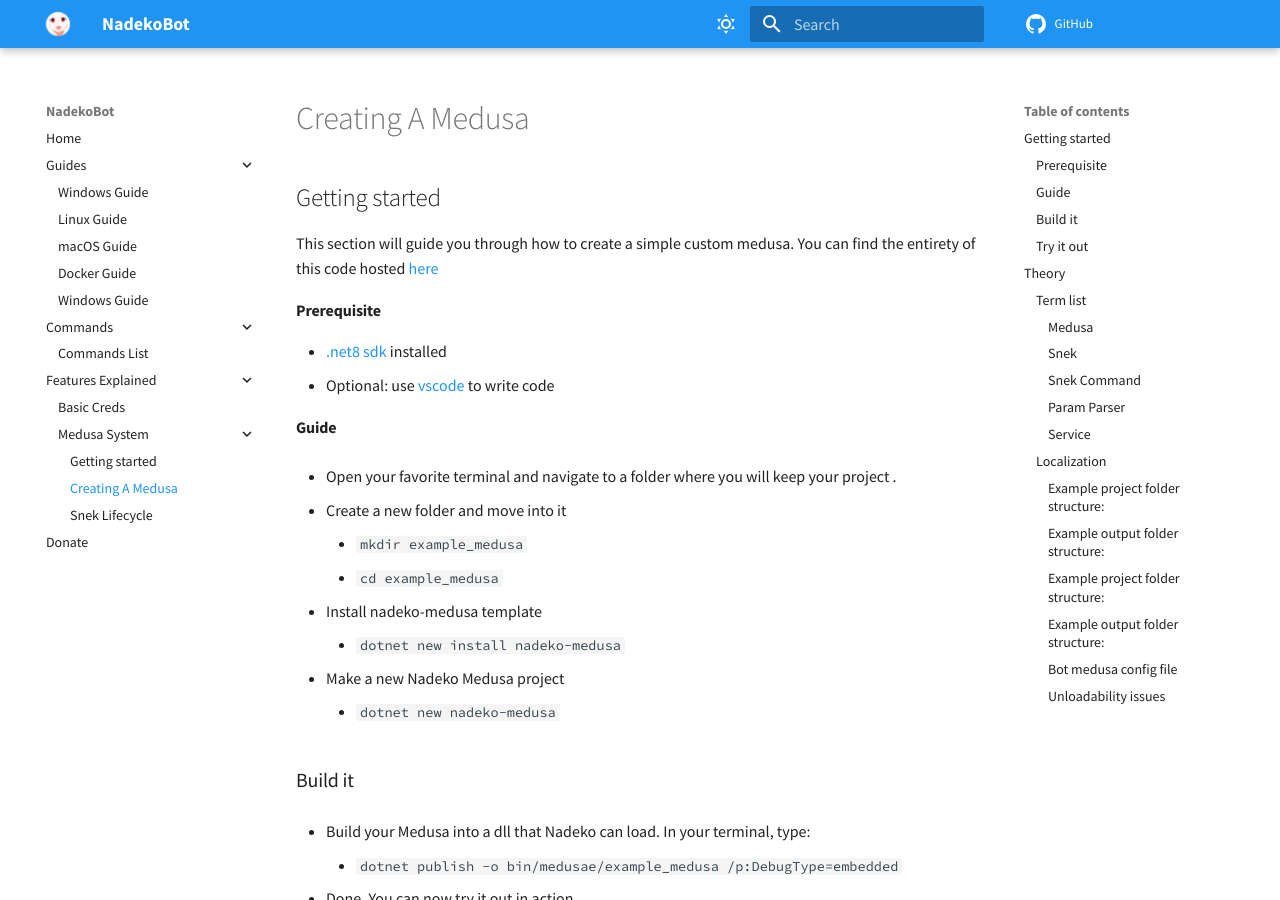
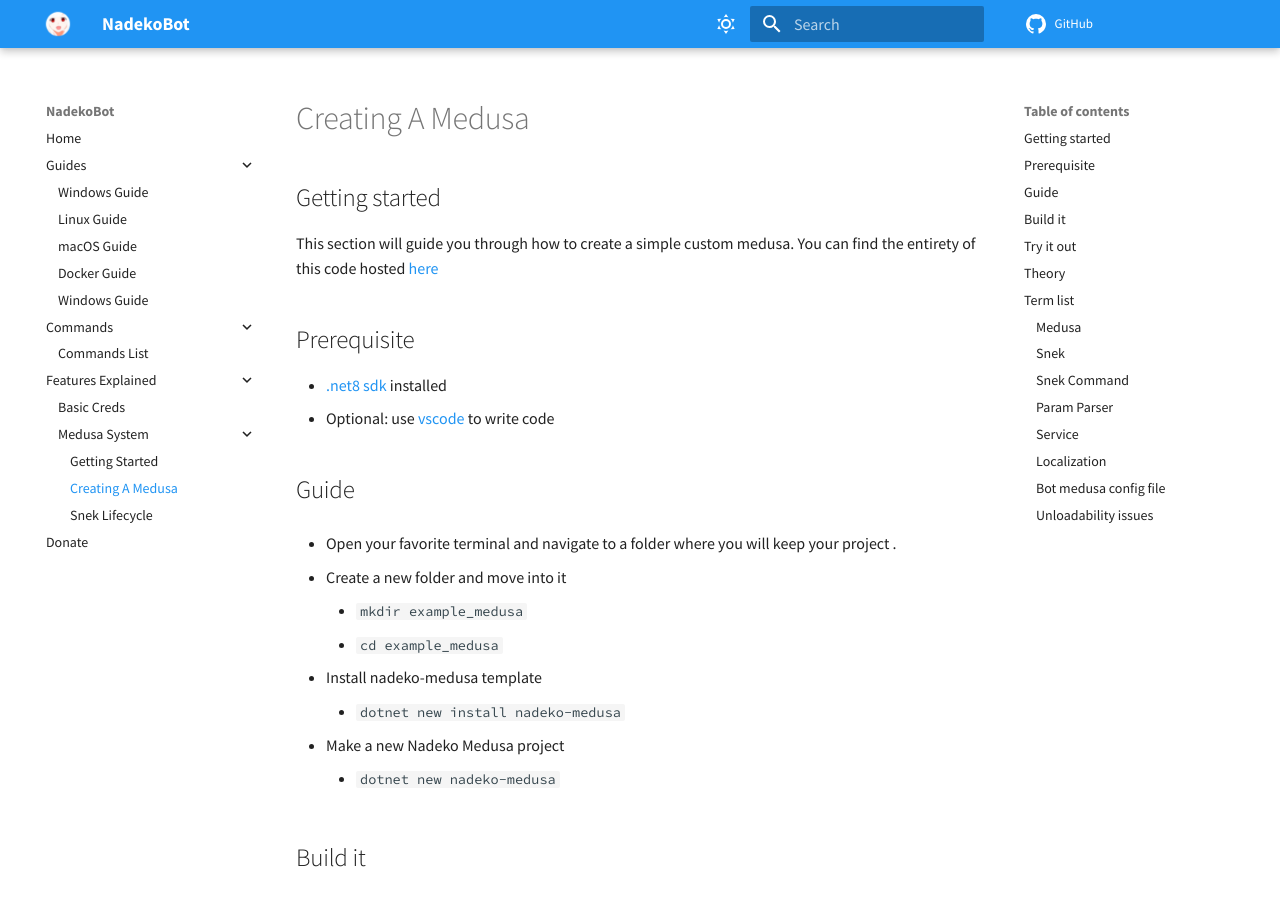
Before and after one commit to nadeko-bot/nadekobot, an MkDocs documentation site: the page built from docs/md/medusa/creating-a-medusa.md, in a window 1280 px wide and 900 px high. Built offline with MkDocs 1.6.1 and Material for MkDocs 9.7.7, drawn with Linux system fonts in a browser that asks for light colours; emoji names are drawn with the system emoji font; comment, search, counter and statistics services are not loaded.

Commit message:
docs: Fix incorrect header sizing and remove extra white space

```diff
--- a/docs/md/medusa/creating-a-medusa.md
+++ b/docs/md/medusa/creating-a-medusa.md
@@ -4,11 +4,12 @@
 
 This section will guide you through how to create a simple custom medusa. You can find the entirety of this code hosted [here](https://gitlab.com/nadeko/example_medusa)
 
-#### Prerequisite
+## Prerequisite
+
 - [.net8 sdk](https://dotnet.microsoft.com/en-us/download) installed
 - Optional: use [vscode](https://code.visualstudio.com/download) to write code
 
-#### Guide
+## Guide
 
 - Open your favorite terminal and navigate to a folder where you will keep your project .
 
@@ -22,14 +23,14 @@
 - Make a new Nadeko Medusa project
     - `dotnet new nadeko-medusa`
 
-### Build it
+## Build it
 
 - Build your Medusa into a dll that Nadeko can load. In your terminal, type:
     - `dotnet publish -o bin/medusae/example_medusa /p:DebugType=embedded`
 
 - Done. You can now try it out in action.
 
-### Try it out
+## Try it out
 
 - Copy the `bin/medusae/example_medusa` folder into your NadekoBot's `data/medusae/` folder. (Nadeko version 4.1.0+)
 
@@ -57,20 +58,20 @@
 
 The medusa base classes used for development are open source [here](https://github.com/nadeko-bot/nadekobot/tree/v6/src/Nadeko.Medusa) in case you need reference, as there is no generated documentation at the moment.
 
-### Term list
+## Term list
 
-#### Medusa
+### Medusa
 
 - The project itself which compiles to a single `.dll` (and some optional auxiliary files), it can contain multiple [Sneks](#snek), [Services](#service), and [ParamParsers](#param-parser)
 
-#### Snek
+### Snek
 
 - A class which will be added as a single Module to NadekoBot on load. It also acts as a [lifecycle handler](snek-lifecycle.md) and as a singleton service with the support for initialize and cleanup.
 - It can contain a Snek (called SubSnek) but only 1 level of nesting is supported (you can only have a snek contain a subsnek, but a subsnek can't contain any other sneks)
 - Sneks can have their own prefix
     - For example if you set this to 'test' then a command called 'cmd' will have to be invoked by using `.test cmd` instead of `.cmd`
 
-#### Snek Command
+### Snek Command
 
 - Acts as a normal command
 - Has context injected as a first argument which controls where the command can be executed
@@ -81,12 +82,12 @@
 - It also supports dependency injection via `[inject]` attribute. These dependencies must come after the context and before any input parameters
 - Supports `ValueTask`, `Task`, `Task<T>` and `void` return types
 
-#### Param Parser
+### Param Parser
 
 - Allows custom parsing of command arguments into your own types.
 - Overriding existing parsers (for example for IGuildUser, etc...) can cause issues.
 
-#### Service
+### Service
 
 - Usually not needed.
 - They are marked with a `[svc]` attribute, and offer a way to inject dependencies to different parts of your medusa.
@@ -100,14 +101,14 @@
 
 If you don't plan on having your app localized, but you just *may* in the future, you should keep your strings in the `res.yml` and `cmds.yml` file the root folder of your project, and they will be automatically copied to the output whenever you build your medusa.
 
-##### Example project folder structure:
+**Example project folder structure:**
     - uwu/
         - uwu.csproj
         - uwu.cs
         - res.yml
         - cmds.yml
 
-##### Example output folder structure:
+**Example output folder structure:**
     - medusae/uwu/
         - uwu.dll
         - res.yml
@@ -117,7 +118,7 @@
 
 If you plan on having your app localized (or want to allow your consumers to easily add languages themselves), you should keep your response strings in the `strings/res/en-us.yml` and your command strings in `strings/cmds/en-us.yml` file. This will be your base file, and from there you can make support for additional languages, for example `strings/res/ru-ru.yml` and `strings/cmds/ru-ru.yml`
 
-##### Example project folder structure:
+**Example project folder structure:**
     - uwu/
         - uwu.csproj
         - uwu.cs
@@ -129,7 +130,7 @@
                 - en-us.yml
                 - ru-ru.yml
 
-##### Example output folder structure:
+**Example output folder structure:**
     - medusae/uwu/
         - uwu.dll
         - strings/
@@ -146,13 +147,13 @@
 
 If you update your response strings .yml file(s) while the medusa is loaded and running, running `.stringsreload` will reload the responses without the need to reload the medusa or restart the bot.
 
-#### Bot medusa config file
+### Bot medusa config file
 
 - Medusa config is kept in `data/medusae/medusa.yml` file in NadekoBot installation folder
 - At the moment this config only keeps track of which medusae are currently loaded (they will also be always loaded at startup)
 - If a medusa is causing issues and you're unable to unload it, you can remove it from the `loaded:` list in this config file and restart the bot. It won't be loaded next time the bot is started up
 
-#### Unloadability issues
+### Unloadability issues
 
 To make sure your medusa can be properly unloaded/reloaded you must:
 
```
Also changed, not shown: docs/md/creds-guide.md (+1 -1 lines), docs/md/guides/vps-linux-guide.md (+3 -3 lines), docs/md/index.md (+0 -2 lines), docs/md/medusa/getting-started.md (+4 -4 lines), docs/md/medusa/snek-lifecycle.md (+0 -3 lines).
